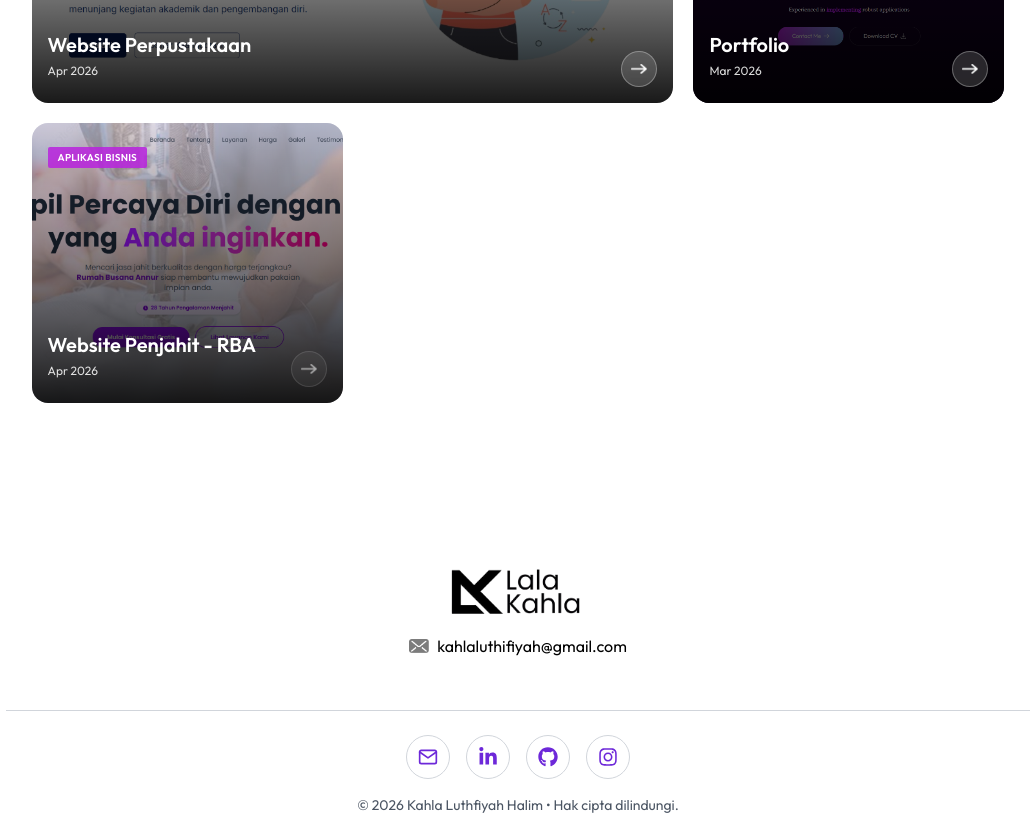
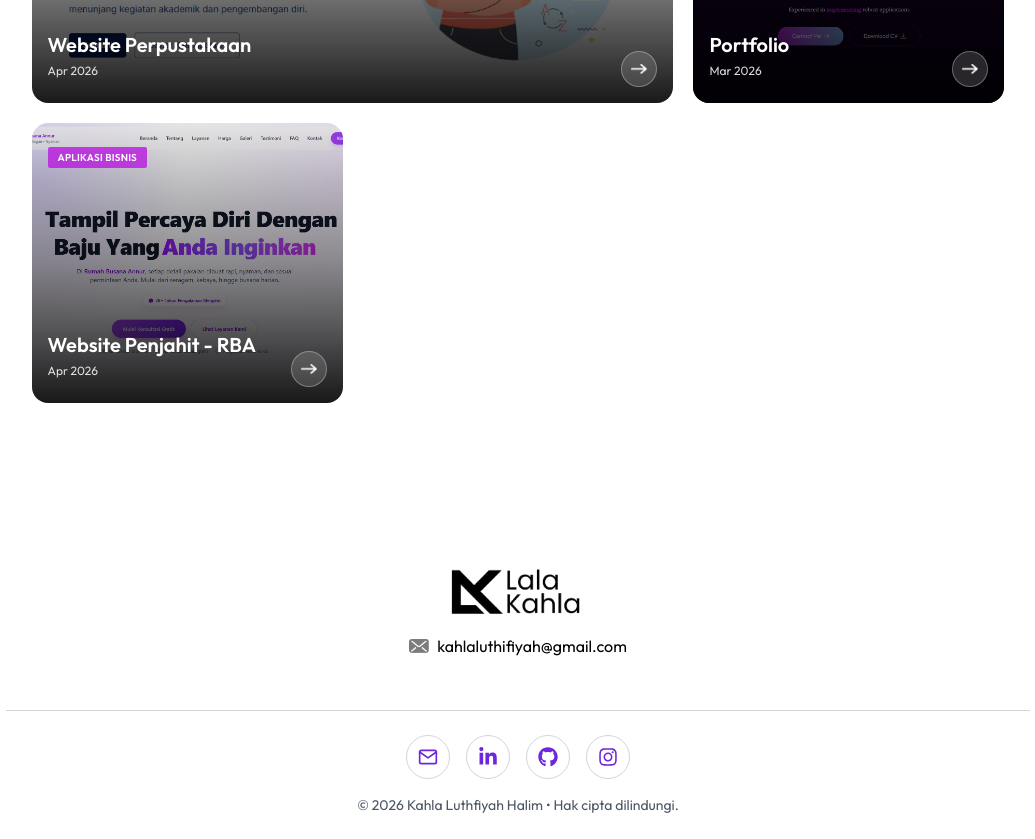
Before and after one commit to kahlaluthfi31/portfolio-kahla, a Next.js app: page / in a window 1280 px wide. Shown: the part 4220-5059 px from the top of the page, without its empty margins (122-1157 px from the left). Built offline with nearby package versions, Linux system fonts and the light colour scheme; a web font is replaced by a local one.

Commit message:
tambah proyek

```diff
--- a/components/Work.jsx
+++ b/components/Work.jsx
@@ -82,7 +82,7 @@ export default function Work() {
             name: "Website Penjahit - RBA",
             icon: "/assets/penjahit.png",
             year: "Apr 2026",
-            link: "",
+            link: "https://penjahit-rba.vercel.app",
             category: { ID: "APLIKASI BISNIS", EN: "BUSINESS APP" },
             summary: {
                 ID: "Platform website untuk bisnis penjahit dengan fitur contoh dan harga paket produk, pemesanan online, dan manajemen pelanggan.",
```
Also changed, not shown: public/assets/penjahit.png.
